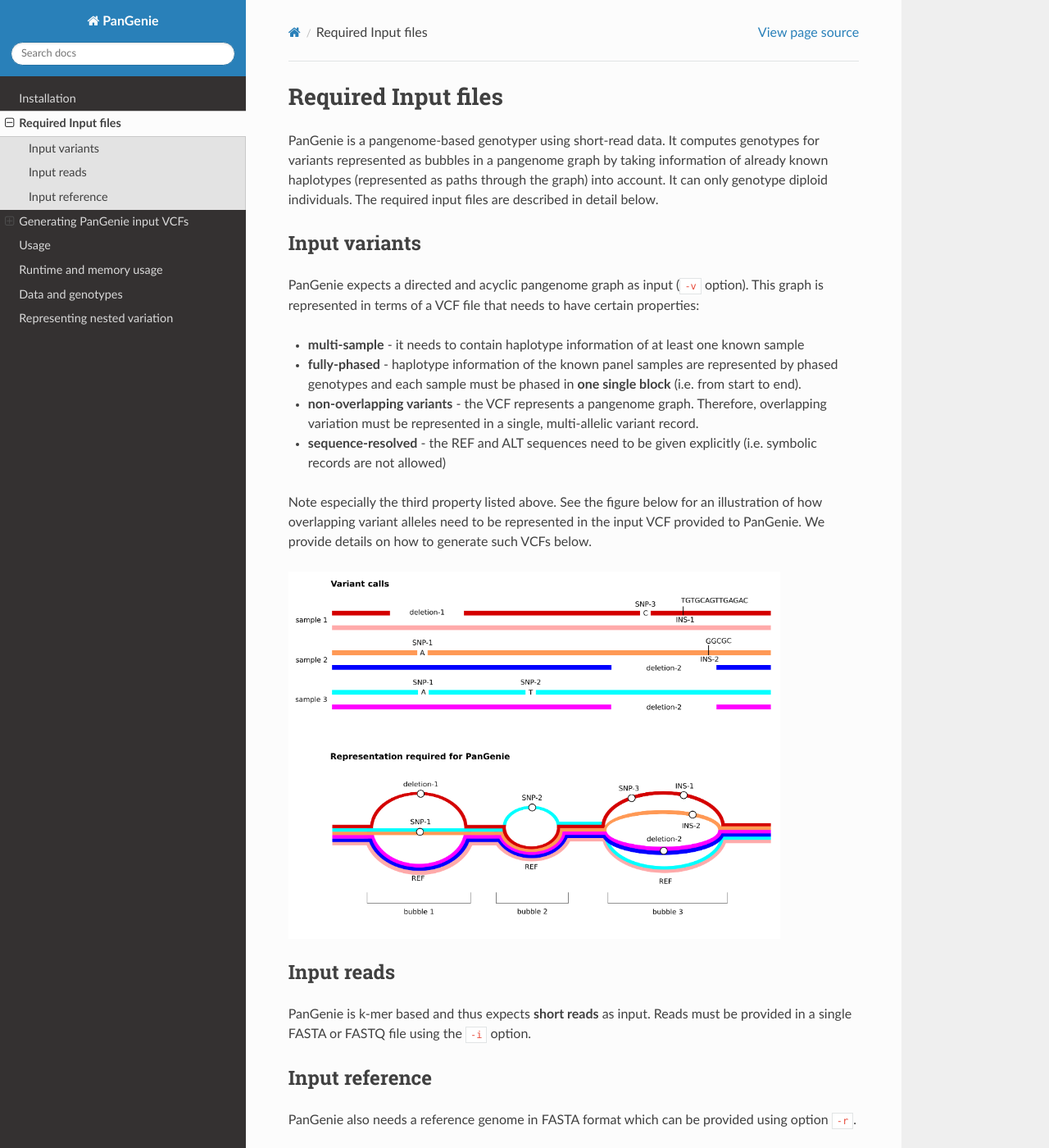
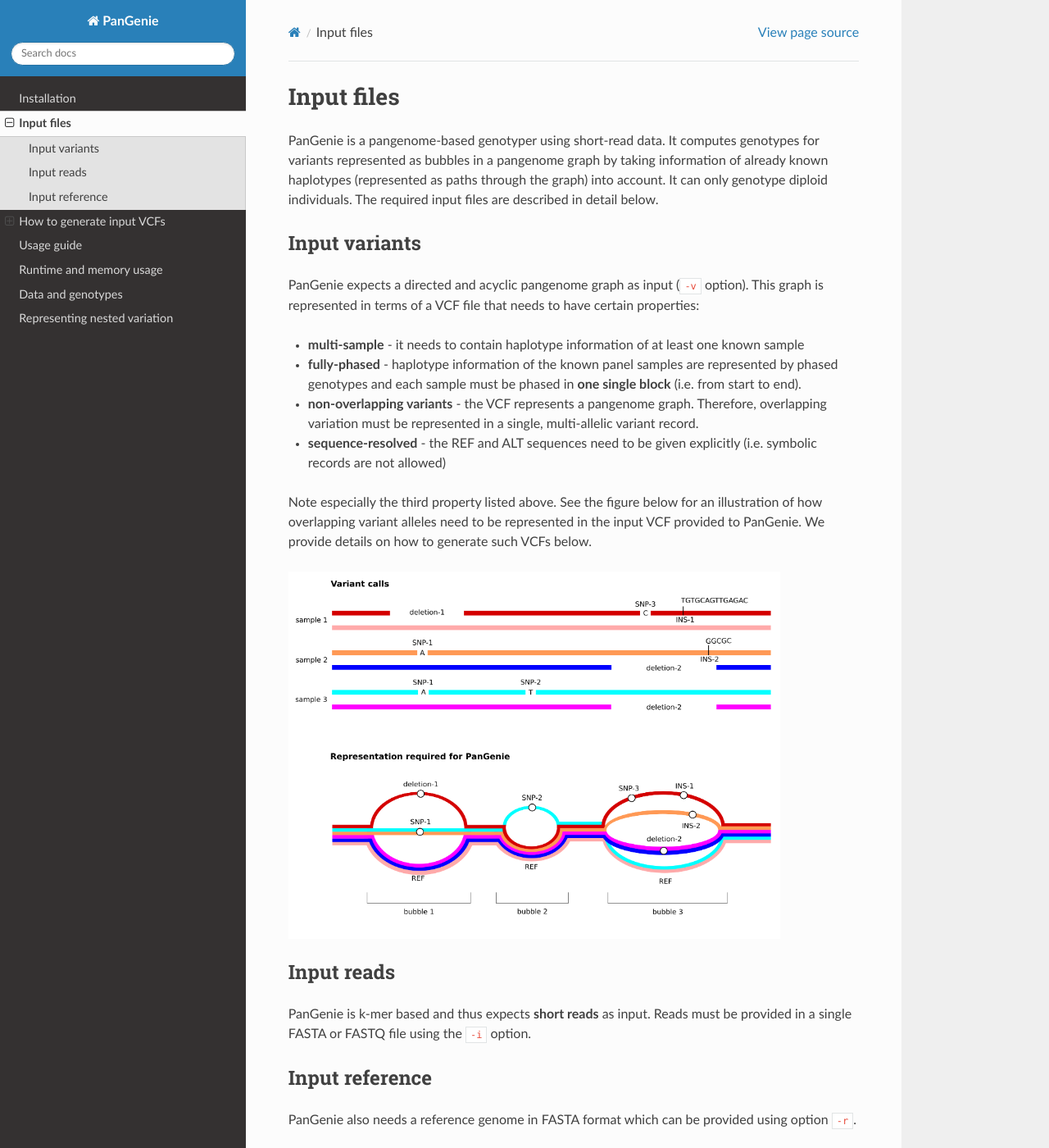
Before and after one commit to eblerjana/pangenie, a Sphinx documentation site: the page built from docs/source/input.rst, in a window 1280 px wide and 1400 px high. Shown: the whole window at 82% size. Built offline with Sphinx 7.4.7 and the Read the Docs theme 3.1.0, drawn with Linux system fonts in a browser that asks for light colours; some of the changed text lies outside the part shown.

Commit message:
changed namings of sections and added missing figure.

```diff
--- a/docs/source/input.rst
+++ b/docs/source/input.rst
@@ -1,5 +1,5 @@
 =====================
-Required Input files
+Input files
 =====================
 
 PanGenie is a pangenome-based genotyper using short-read data. It computes genotypes for variants represented as bubbles in a pangenome graph by taking information of already known haplotypes (represented as paths through the graph) into account. It can only genotype diploid individuals. The required input files are described in detail below.
@@ -38,7 +38,7 @@
 
 
 ===============================
-Generating PanGenie input VCFs
+How to generate input VCFs
 ===============================
 
 We provide PanGenie-ready VCFs for multiple datasets in `Data and genotypes <https://pangenie.readthedocs.io/en/latest/data.html>`_. These VCFs can directly be given as input to PanGenie. If you want to generate a PanGenie-ready VCF from your own data, you can follow the instructions below.
--- a/docs/source/usage.rst
+++ b/docs/source/usage.rst
@@ -1,6 +1,6 @@
-======
-Usage
-======
+============
+Usage guide
+============
 
 The recommended way of running PanGenie is to first run a preprocessing step with ``PanGenie-index`` and then ``PanGenie`` with option ``-f``::
 
```
Also changed, not shown: docs/source/_static/genotypes.png (added).
